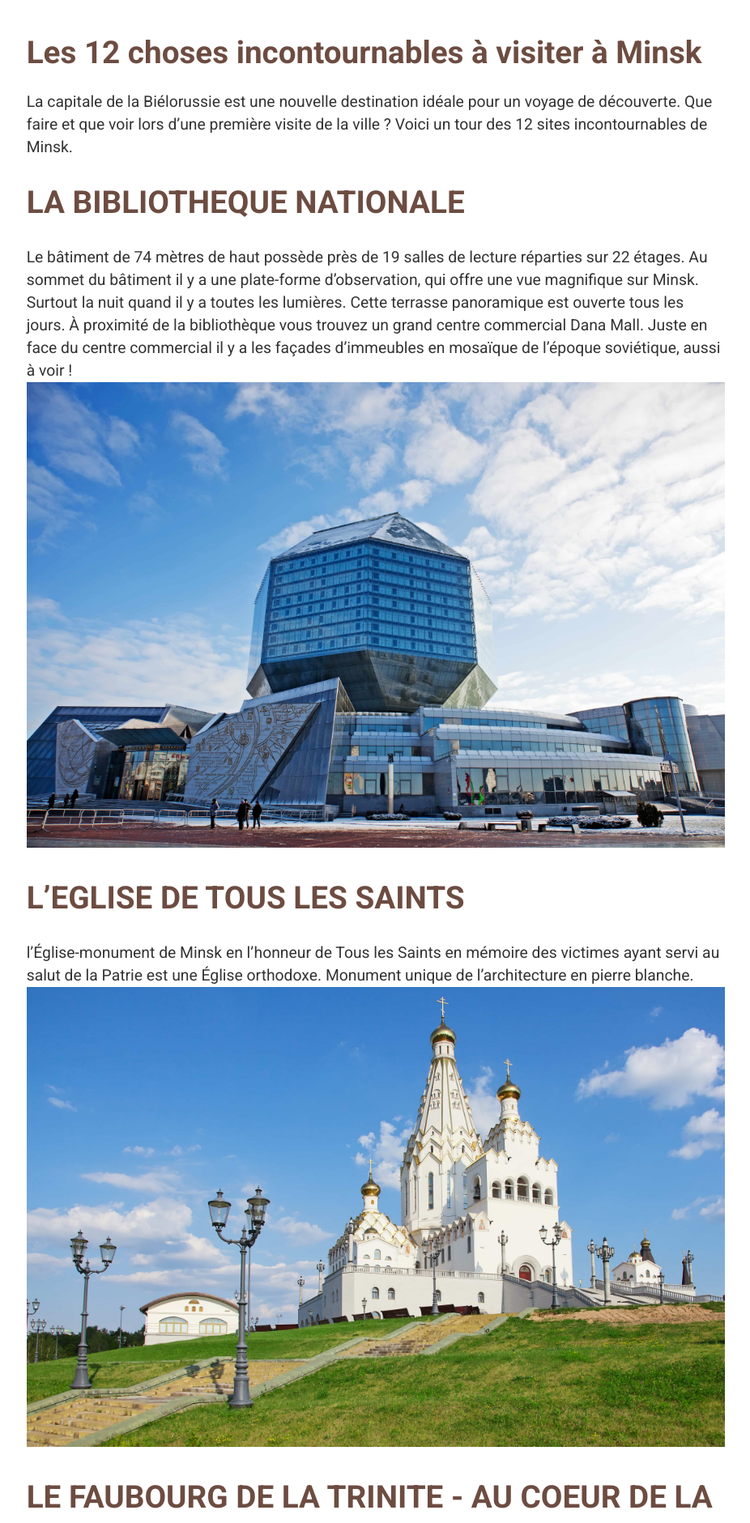
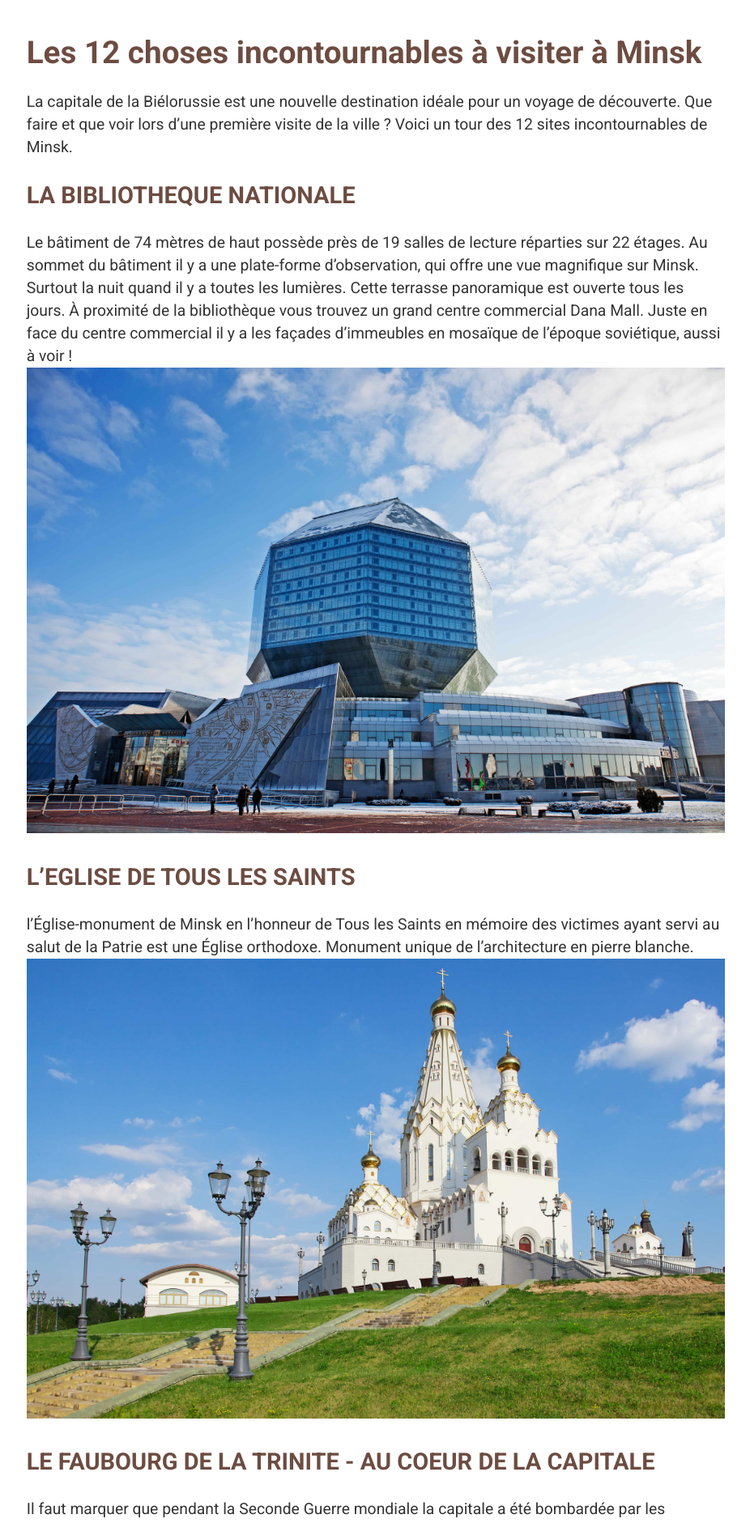
Before and after one commit to Mariabrest/mariabrest.github.io, a Jekyll site: the page built from _posts/2019-01-21-voyage-minsk.md, in a window 1280 px wide. Shown: the part 744-2625 px from the top of the page at 81% size, without its empty margins (176-1102 px from the left). Built offline with Jekyll 4.4.1, drawn with Linux system fonts in a browser that asks for light colours; some web fonts are replaced.

```diff
--- a/_posts/2019-01-21-voyage-minsk.md
+++ b/_posts/2019-01-21-voyage-minsk.md
@@ -6,45 +6,45 @@ categories: technology update post live
 img: /assets/images/posts/voyage-minsk/gen.jpg
 ---
 La capitale de la Biélorussie est une nouvelle destination idéale pour un voyage de découverte. Que faire et que voir lors d’une première visite de la ville ? Voici un tour des 12 sites incontournables de Minsk.
-# LA BIBLIOTHEQUE NATIONALE
+## LA BIBLIOTHEQUE NATIONALE
 Le bâtiment de 74 mètres de haut possède près de 19 salles de lecture réparties sur 22 étages.  Au sommet du bâtiment il y a une plate-forme d’observation, qui offre une vue magnifique sur Minsk. Surtout la nuit quand il y a toutes les lumières. Cette terrasse panoramique est ouverte tous les jours.
 À proximité de la bibliothèque vous trouvez un grand centre commercial Dana Mall. Juste en face du centre commercial il y a les façades d'immeubles en mosaïque de l'époque soviétique, aussi à voir !
 ![images](../assets/images/posts/voyage-minsk/bi.jpg)
-# L'EGLISE DE TOUS LES SAINTS
+## L'EGLISE DE TOUS LES SAINTS
 l’Église-monument de Minsk en l’honneur de Tous les Saints en mémoire des victimes ayant servi au salut de la Patrie est une Église orthodoxe. Monument unique de l'architecture en pierre blanche.
 ![images](../assets/images/posts/voyage-minsk/eglise.jpg)
-# LE FAUBOURG DE LA TRINITE - AU COEUR DE LA CAPITALE
+## LE FAUBOURG DE LA TRINITE - AU COEUR DE LA CAPITALE
 Il faut marquer que pendant la Seconde Guerre mondiale la capitale a été bombardée par les Allemands, c'est pour ça la ville n'a pas conservé beaucoup de monuments historiques. Le Faubourg de la Trinité est le seul quartier authentique restant suite a la guerre. Aujourd'hui, c'est un quartier touristique préféré. Vous y trouverez de nombreux cafés et restaurants avec une ambiance exceptionnelle. Après vous pouvez vous promener au bord d'un fleuve Svisloch.
-![images](../assets/images/posts/voyage-minsk/chat.jpg)
-# L'ILE DES LARMES
+![images](../assets/images/posts/voyage-minsk/chat.JPG)
+## L'ILE DES LARMES
 Juste en face du Faubourg de la Trinité on découvre l'ile des larmes.
 C`est un mémorial aux soldats morts pendant la guerre d'Afghanistan (1979-1989). Le monument est fait sous la forme d'une petite église avec des statues représentant les mères et les sœurs des disparus. On y voit aussi la statue d'un ange en pleurs. C'est un endroit qui frappe.
 ![images](../assets/images/posts/voyage-minsk/min.jpg)
-# LA PLACE DE LA VICTOIRE
+## LA PLACE DE LA VICTOIRE
 La place de la victoire est l'une des principales places de Minsk. Au centre de cette place s’élève un monument de 38 mètres de haut. La Flamme éternelle brûle au pied du monument en l'honneur de ceux qui sont morts en défendant la Patrie pendant la Seconde Guerre mondiale.
 ![images](../assets/images/posts/voyage-minsk/pl.JPG)
-# LA PLACE DE L'INDEPENDANCE
+## LA PLACE DE L'INDEPENDANCE
 La place de l’Indépendance est la plus grande place de Minsk. On y trouve la statue de Lénine, la maison du gouvernement. Sous la place, sous le sol se trouve un grand centre commercial «Stolitsa» où vous pouvez boire un café acheter des souvenirs, des produits en lin, du chocolat biélorusse «Kammunarka» et d'autres objets avec des symboles nationaux.
 ![images](../assets/images/posts/voyage-minsk/ind.JPG)
-# L'ÉGLISE CATHOLIQUE ROUGE (Église Saint-Siméon-et-Sainte-Hélène)
+## L'ÉGLISE CATHOLIQUE ROUGE (Église Saint-Siméon-et-Sainte-Hélène)
 La cathédrale Saint Siméon et Sainte Hélène (1910) est vraiment impressionnante, on l’appelle l’Eglise rouge, elle a été construite en brique avec des éléments du roman et du gothique.
 ![images](../assets/images/posts/voyage-minsk/rouge.jpg)
-# LE MUSEE NATIONAL DES BEAUX-ARTS
+## LE MUSEE NATIONAL DES BEAUX-ARTS
 Aujourd’hui c`est le plus grand musée du pays. Il abrite une collection plus de 30 000 œuvres. On y découvre des tableaux, des sculptures et des dessins dédiées à l’art biélorusse ancien et moderne, à l’art russe mais aussi à l’art européen. En parallèle, des expositions temporaires prennent place régulièrement, elles ont pour vocation de compléter les collections permanentes. Si vous aimez l’art, impossible de visiter Minsk sans passer par cet endroit.
 ![images](../assets/images/posts/voyage-minsk/musna.jpg)
-# LA PLACE DU DRAPEAU DE L'ÉTAT
+## LA PLACE DU DRAPEAU DE L'ÉTAT
 La place ronde avec un mât portant le drapeau national au milieu. L'étendard mesure 98 mètres et pèse 25 kilos ! Il a été spécialement installé dans cet endroit où le vent souffle constamment.
 ![images](../assets/images/posts/voyage-minsk/drapeau.jpg)
-# LE GRAND THEATRE NATIONAL D'OPERA ET DE BALLET
+## LE GRAND THEATRE NATIONAL D'OPERA ET DE BALLET
 Si vous prenez un billet pour l’opéra ou le ballet vous ne resterez pas indifférent pendant ces quelques heures, vous aurez beaucoup de plaisir !
 Aussi on peut prendre des belles photos devant le théâtre ou faire un tour dans un petit parc à côté. Si vous aimez le théâtre, impossible de ne pas passer par ce lieu.
 ![images](../assets/images/posts/voyage-minsk/fon.jpg)
-# LE MUSEE DE LA SECONDE GUERRE MONDIALE
+## LE MUSEE DE LA SECONDE GUERRE MONDIALE
 Le musée raconte l'histoire de la Seconde Guerre mondiale. Il possède une riche collection : photographies, documents, armes, munitions, attribut et insignes militaires, afin de raconter la lutte contre les nazis dans un pays qui a fortement été touché par la guerre.
 ![images](../assets/images/posts/voyage-minsk/mus.JPG)
 Derrière le musée vous trouvez le parc de la victoire. Cet endroit est idéal pour une promenade dans la nature en plein centre ville. Surtout au printemps et en été ce parc est magnifique. Pendant votre promenade vous verrez des fontaines, un grand lac et ne manquez pas l’île des oiseaux.
 ![images](../assets/images/posts/voyage-minsk/parc.JPG)
-# LE MARCHE KOMAROVSKY
+## LE MARCHE KOMAROVSKY
 C’est un marché alimentaire très vivant le plus grand du pays, situé au centre de la ville pas loin de la place de Yakouba Kolasa.
 Les prix sont vraiment avantageux et ici vous achetez des produits frais et les produits que vous ne pouvez trouver nulle part ailleurs !
 ![images](../assets/images/posts/voyage-minsk/kam.JPG)
--- a/assets/style.css
+++ b/assets/style.css
@@ -1230,6 +1230,9 @@ blockquote {
 .page-content h1 {
   color: #6D4C41;
 }
+.page-content h2 {
+  color: #6D4C41;
+}
 .page-content img {
   width: 100%;
 }
```
